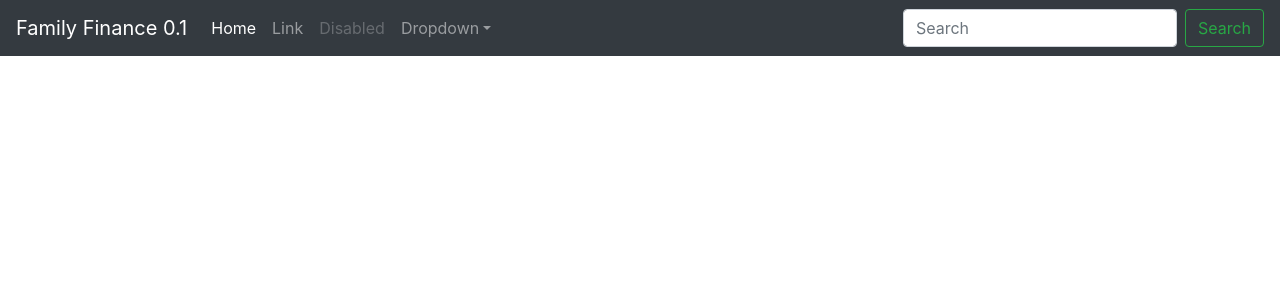
After one commit to shpetimhaxhiu/familyFinance, a PHP site: page /header.php in a window 1280 px wide. The commit adds this page. Shown: the top 300 px of the page. Run offline with PHP 8.4, Linux system fonts and the light colour scheme.

Commit message:
[change] seperated the code to have more mvc model

```diff
--- /dev/null
+++ b/css/starter-template.css
@@ -0,0 +1,7 @@
+body {
+  padding-top: 5rem;
+}
+.starter-template {
+  padding: 3rem 1.5rem;
+  text-align: center;
+}
--- /dev/null
+++ b/header.php
@@ -0,0 +1,54 @@
+<?php
+require 'include/globals.php'; ?>
+<!doctype html>
+<html lang="en">
+  <head>
+    <meta charset="utf-8">
+    <meta name="viewport" content="width=device-width, initial-scale=1, shrink-to-fit=no">
+    <meta name="description" content="">
+    <meta name="author" content="">
+    <!-- <link rel="icon" href="../../../../favicon.ico"> -->
+
+    <title><?php echo $app;?></title>
+
+    <!-- Bootstrap core CSS -->
+    <link href="css/bootstrap.min.css" rel="stylesheet">
+
+    <!-- Custom styles for this template -->
+    <link href="css/starter-template.css" rel="stylesheet">
+  </head>
+
+  <body>
+
+    <nav class="navbar navbar-expand-md navbar-dark bg-dark fixed-top">
+      <a class="navbar-brand" href="#"><?php echo $app, ' ', $version;?></a>
+      <button class="navbar-toggler" type="button" data-toggle="collapse" data-target="#navbarsExampleDefault" aria-controls="navbarsExampleDefault" aria-expanded="false" aria-label="Toggle navigation">
+        <span class="navbar-toggler-icon"></span>
+      </button>
+
+      <div class="collapse navbar-collapse" id="navbarsExampleDefault">
+        <ul class="navbar-nav mr-auto">
+          <li class="nav-item active">
+            <a class="nav-link" href="#">Home <span class="sr-only">(current)</span></a>
+          </li>
+          <li class="nav-item">
+            <a class="nav-link" href="#">Link</a>
+          </li>
+          <li class="nav-item">
+            <a class="nav-link disabled" href="#">Disabled</a>
+          </li>
+          <li class="nav-item dropdown">
+            <a class="nav-link dropdown-toggle" href="http://example.com" id="dropdown01" data-toggle="dropdown" aria-haspopup="true" aria-expanded="false">Dropdown</a>
+            <div class="dropdown-menu" aria-labelledby="dropdown01">
+              <a class="dropdown-item" href="#">Action</a>
+              <a class="dropdown-item" href="#">Another action</a>
+              <a class="dropdown-item" href="#">Something else here</a>
+            </div>
+          </li>
+        </ul>
+        <form class="form-inline my-2 my-lg-0">
+          <input class="form-control mr-sm-2" type="text" placeholder="Search" aria-label="Search">
+          <button class="btn btn-outline-success my-2 my-sm-0" type="submit">Search</button>
+        </form>
+      </div>
+    </nav>
--- /dev/null
+++ b/include/globals.php
@@ -0,0 +1,8 @@
+<?php
+$app = 'Family Finance';
+$version = 0.1;
+
+global $app, $version;
+
+
+?>
```
Also changed, not shown: footer.php (added, +9 -0 lines), index.php (+25 -10 lines).
